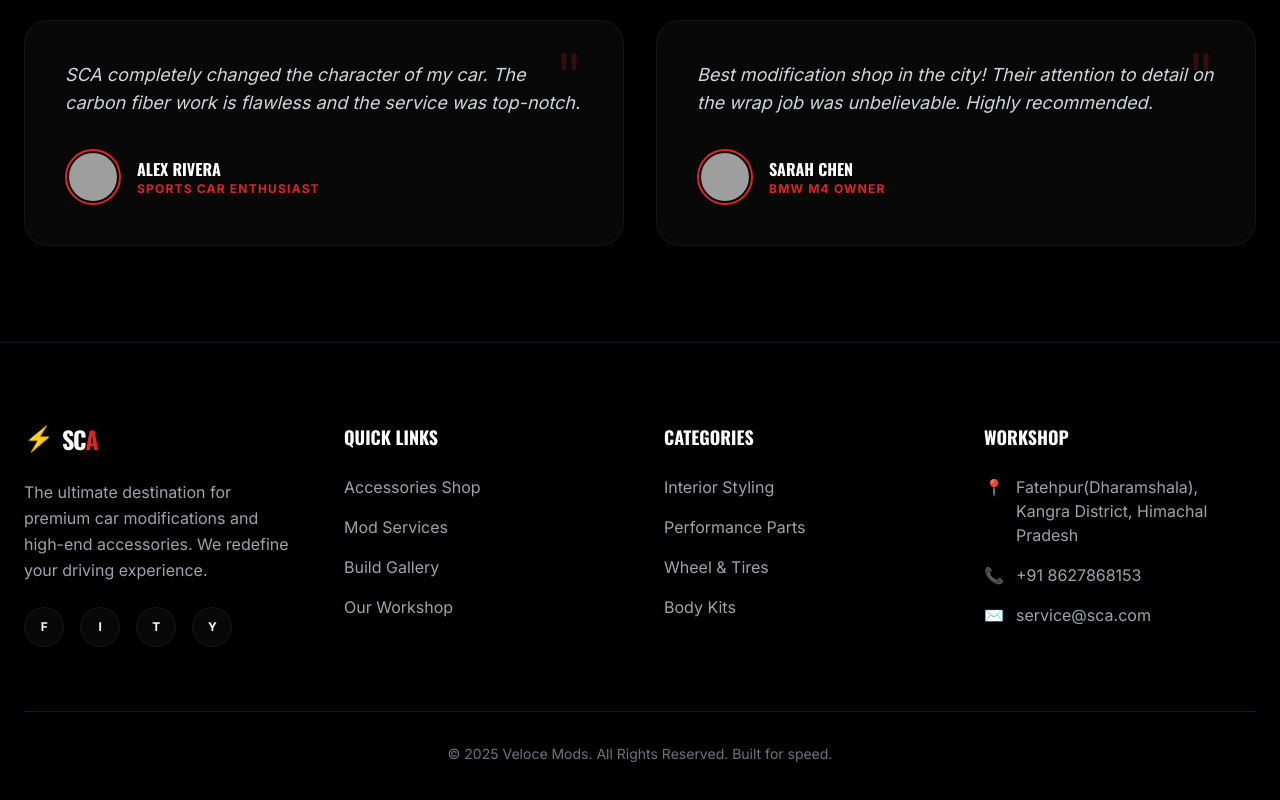
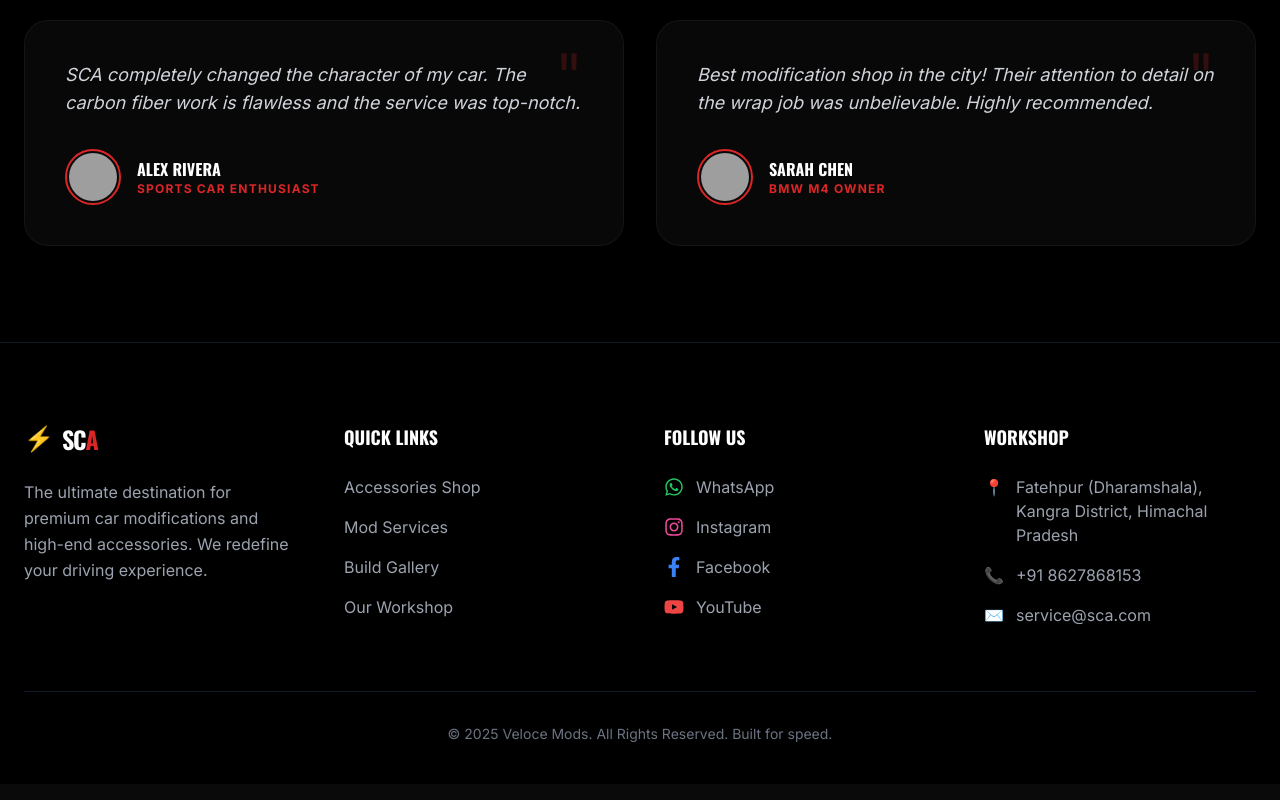
Before and after one commit to Sonukathat/car-accessories, a React (Vite) app: page / in a window 1280 px wide. Shown: the part 2778-3578 px from the top of the page. Built offline with nearby package versions, Linux system fonts and the light colour scheme; grey boxes are pictures that could not be loaded.

Commit message:
update footer

```diff
--- a/components/Footer.jsx
+++ b/components/Footer.jsx
@@ -1,72 +1,159 @@
+import {
+  FaWhatsapp,
+  FaInstagram,
+  FaFacebookF,
+  FaYoutube
+} from 'react-icons/fa';
 
-import React from 'react';
 import { Link } from 'react-router-dom';
 
 const Footer = () => {
   return (
     <footer className="bg-black pt-20 pb-10 border-t border-gray-900">
       <div className="container mx-auto px-6">
+
         <div className="grid grid-cols-1 md:grid-cols-4 gap-12 mb-16">
-          <div className="col-span-1 md:col-span-1">
-            <Link to="/" className="text-2xl font-bold flex items-center gap-2 mb-6">
+
+          {/* Brand */}
+          <div>
+            <Link
+              to="/"
+              className="text-2xl font-bold flex items-center gap-2 mb-6"
+            >
               <span className="text-red-600">⚡</span>
-              <span className="tracking-tighter oswald">SC<span className="text-red-600">A</span></span>
+              <span className="tracking-tighter oswald">
+                SC<span className="text-red-600">A</span>
+              </span>
             </Link>
+
             <p className="text-gray-400 leading-relaxed mb-6">
-              The ultimate destination for premium car modifications and high-end accessories. We redefine your driving experience.
+              The ultimate destination for premium car modifications and high-end
+              accessories. We redefine your driving experience.
             </p>
-            <div className="flex gap-4">
-              {['Facebook', 'Instagram', 'Twitter', 'Youtube'].map((social) => (
-                <a key={social} href="#" className="w-10 h-10 rounded-full glass flex items-center justify-center hover:bg-red-600 transition-colors text-xs font-bold uppercase tracking-tighter">
-                  {social[0]}
-                </a>
-              ))}
-            </div>
           </div>
 
+          {/* Quick Links */}
           <div>
-            <h4 className="text-lg font-bold uppercase mb-6 oswald">Quick Links</h4>
+            <h4 className="text-lg font-bold uppercase mb-6 oswald">
+              Quick Links
+            </h4>
+
             <ul className="space-y-4 text-gray-400">
-              <li><Link to="/accessories" className="hover:text-red-600 transition-colors">Accessories Shop</Link></li>
-              <li><Link to="/services" className="hover:text-red-600 transition-colors">Mod Services</Link></li>
-              <li><Link to="/gallery" className="hover:text-red-600 transition-colors">Build Gallery</Link></li>
-              <li><Link to="/contact" className="hover:text-red-600 transition-colors">Our Workshop</Link></li>
+              <li>
+                <Link to="/accessories" className="hover:text-red-600 transition-colors">
+                  Accessories Shop
+                </Link>
+              </li>
+              <li>
+                <Link to="/services" className="hover:text-red-600 transition-colors">
+                  Mod Services
+                </Link>
+              </li>
+              <li>
+                <Link to="/gallery" className="hover:text-red-600 transition-colors">
+                  Build Gallery
+                </Link>
+              </li>
+              <li>
+                <Link to="/contact" className="hover:text-red-600 transition-colors">
+                  Our Workshop
+                </Link>
+              </li>
             </ul>
           </div>
 
+          {/* Social Media */}
+          {/* Social Media */}
           <div>
-            <h4 className="text-lg font-bold uppercase mb-6 oswald">Categories</h4>
+            <h4 className="text-lg font-bold uppercase mb-6 oswald">
+              Follow Us
+            </h4>
+
             <ul className="space-y-4 text-gray-400">
-              <li><Link to="/accessories" className="hover:text-red-600 cursor-pointer">Interior Styling</Link></li>
-              <li><Link to="/accessories" className="hover:text-red-600 cursor-pointer">Performance Parts</Link></li>
-              <li><Link to="/accessories" className="hover:text-red-600 cursor-pointer">Wheel & Tires</Link></li>
-              <li><Link to="/accessories" className="hover:text-red-600 cursor-pointer">Body Kits</Link></li>
+              <li>
+                <a
+                  href="https://wa.me/918627868153"
+                  target="_blank"
+                  rel="noopener noreferrer"
+                  className="flex items-center gap-3 hover:text-red-600 transition-colors"
+                >
+                  <FaWhatsapp className="text-xl text-green-500" />
+                  <span>WhatsApp</span>
+                </a>
+              </li>
 
+              <li>
+                <a
+                  href="https://www.instagram.com/your_username"
+                  target="_blank"
+                  rel="noopener noreferrer"
+                  className="flex items-center gap-3 hover:text-red-600 transition-colors"
+                >
+                  <FaInstagram className="text-xl text-pink-500" />
+                  <span>Instagram</span>
+                </a>
+              </li>
+
+              <li>
+                <a
+                  href="https://www.facebook.com/"
+                  target="_blank"
+                  rel="noopener noreferrer"
+                  className="flex items-center gap-3 hover:text-red-600 transition-colors"
+                >
+                  <FaFacebookF className="text-xl text-blue-500" />
+                  <span>Facebook</span>
+                </a>
+              </li>
+
+              <li>
+                <a
+                  href="https://www.youtube.com/"
+                  target="_blank"
+                  rel="noopener noreferrer"
+                  className="flex items-center gap-3 hover:text-red-600 transition-colors"
+                >
+                  <FaYoutube className="text-xl text-red-500" />
+                  <span>YouTube</span>
+                </a>
+              </li>
             </ul>
           </div>
 
+
+          {/* Workshop */}
           <div>
-            <h4 className="text-lg font-bold uppercase mb-6 oswald">Workshop</h4>
+            <h4 className="text-lg font-bold uppercase mb-6 oswald">
+              Workshop
+            </h4>
+
             <ul className="space-y-4 text-gray-400">
               <li className="flex items-start gap-3">
                 <span className="text-red-600">📍</span>
-                <span>Fatehpur(Dharamshala), Kangra District, Himachal Pradesh</span>
+                <span>
+                  Fatehpur (Dharamshala), Kangra District, Himachal Pradesh
+                </span>
               </li>
+
               <li className="flex items-center gap-3">
                 <span className="text-red-600">📞</span>
                 <span>+91 8627868153</span>
               </li>
+
               <li className="flex items-center gap-3">
                 <span className="text-red-600">✉️</span>
                 <span>service@sca.com</span>
               </li>
             </ul>
           </div>
+
         </div>
 
+        {/* Bottom */}
         <div className="border-t border-gray-900 pt-8 text-center text-gray-500 text-sm">
           &copy; {new Date().getFullYear()} Veloce Mods. All Rights Reserved. Built for speed.
         </div>
+
       </div>
     </footer>
   );
```
Also changed, not shown: package.json (+4 -3 lines), 1 other file (tests, documents, lock files or other folders).
